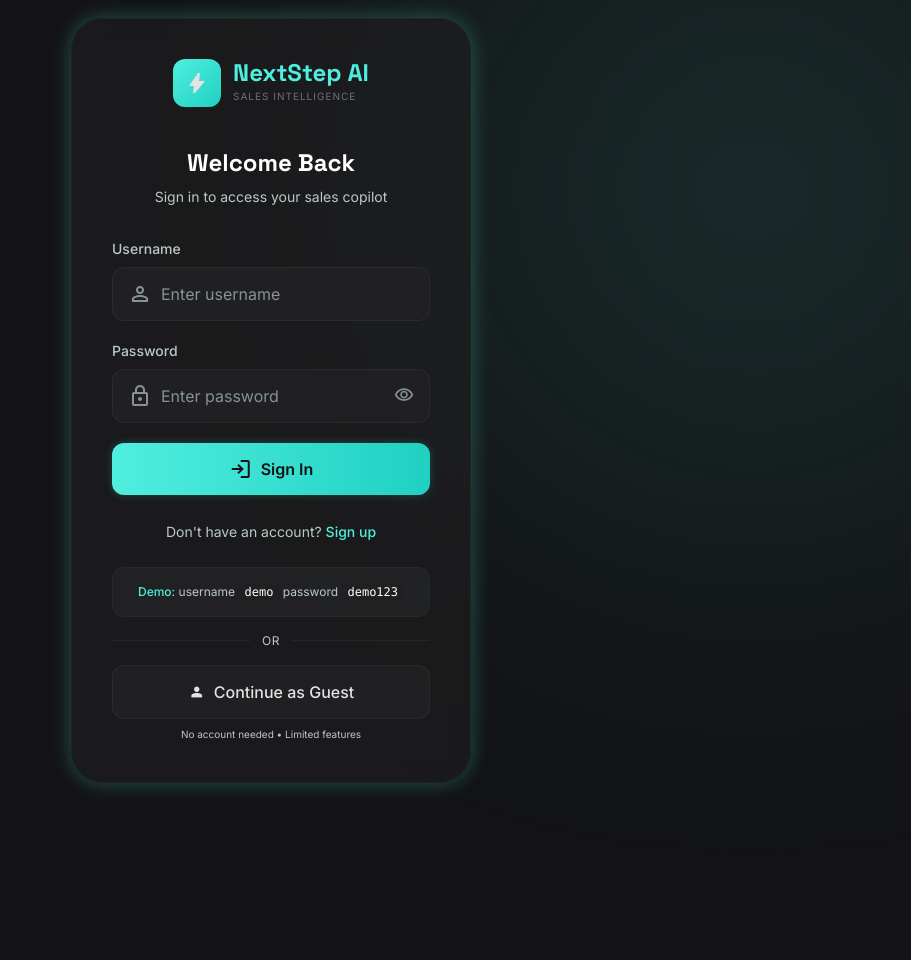
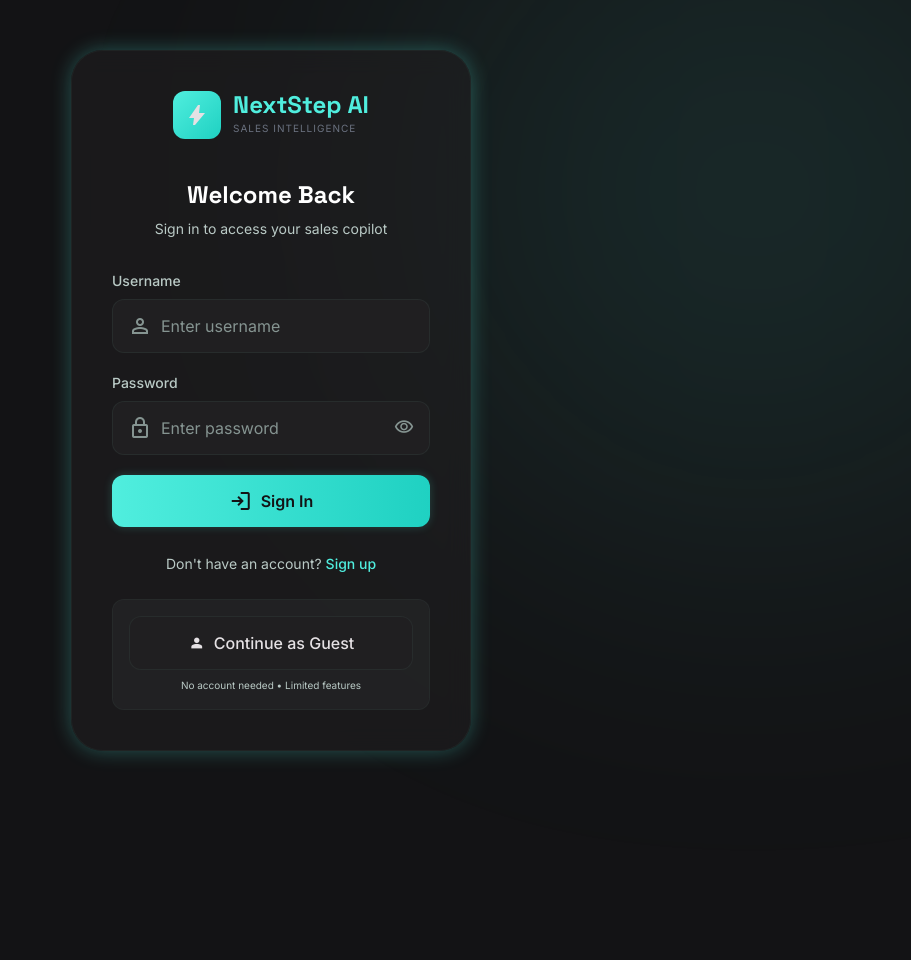
Before and after one commit to raghavendrapd/nextstep, a FastAPI app: page /login in a window 1280 px wide; the page is wider, and only the part inside the window is pictured. Shown: that part, without its empty margins (369-1280 px from the left). Run offline with FastAPI, Linux system fonts and the light colour scheme; some libraries are stand-ins or nearby versions.

Commit message:
fix: Replace demo credentials with guest login

```diff
--- a/templates/login.html
+++ b/templates/login.html
@@ -139,26 +139,14 @@
         </button>
       </div>
 
-      <!-- Demo hint -->
+      <!-- Guest Login -->
       <div class="mt-6 p-4 rounded-xl bg-surface-container-high/50 border border-outline-variant/20">
-        <p class="text-xs text-center text-on-surface-variant">
-          <span class="text-primary font-medium">Demo:</span> username <code class="bg-surface-container px-1.5 py-0.5 rounded text-white">demo</code> password <code class="bg-surface-container px-1.5 py-0.5 rounded text-white">demo123</code>
-        </p>
-      </div>
-
-      <!-- Guest Login -->
-      <div class="mt-4 text-center">
-        <div class="relative flex items-center justify-center gap-3 mb-4">
-          <div class="h-px bg-outline-variant/30 flex-1"></div>
-          <span class="text-xs text-on-surface-variant uppercase tracking-wider">or</span>
-          <div class="h-px bg-outline-variant/30 flex-1"></div>
-        </div>
         <button onclick="guestLogin()" id="guestBtn"
           class="w-full py-3 bg-surface-container border border-outline-variant/30 text-on-surface font-medium rounded-xl hover:bg-surface-container-high hover:border-outline-variant transition-all flex items-center justify-center gap-2">
           <span class="material-symbols-outlined text-lg" style="font-variation-settings: 'FILL' 1;">person</span>
           <span>Continue as Guest</span>
         </button>
-        <p class="text-[10px] text-on-surface-variant mt-2">No account needed • Limited features</p>
+        <p class="text-[10px] text-on-surface-variant mt-2 text-center">No account needed • Limited features</p>
       </div>
     </div>
   </div>
```
